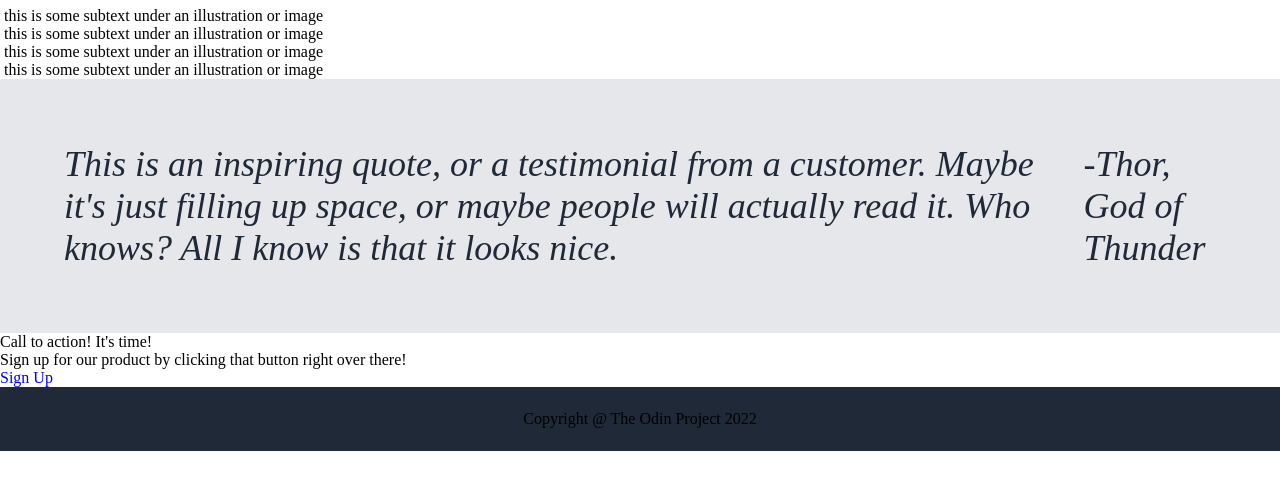
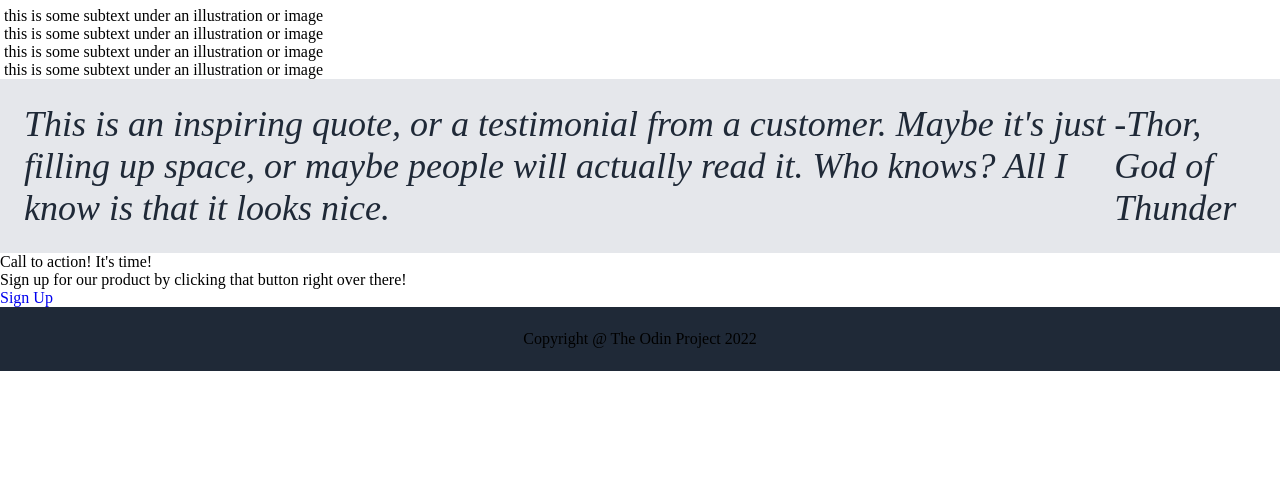
Before and after one commit to ObsidianZed/odin-learnding-page, a plain HTML site: page index.html in a window 1280 px wide. Shown: the part 196-686 px from the top of the page. Drawn offline with Linux system fonts and the light colour scheme.

Commit message:
Changed quote padding to px

```diff
--- a/style.css
+++ b/style.css
@@ -68,7 +68,7 @@ a {
     color: #1f2937;
     font-style: italic;
     font-weight: lighter;
-    padding: 8vh;
+    padding: 24px;
 }
 
 .Footer {
```
